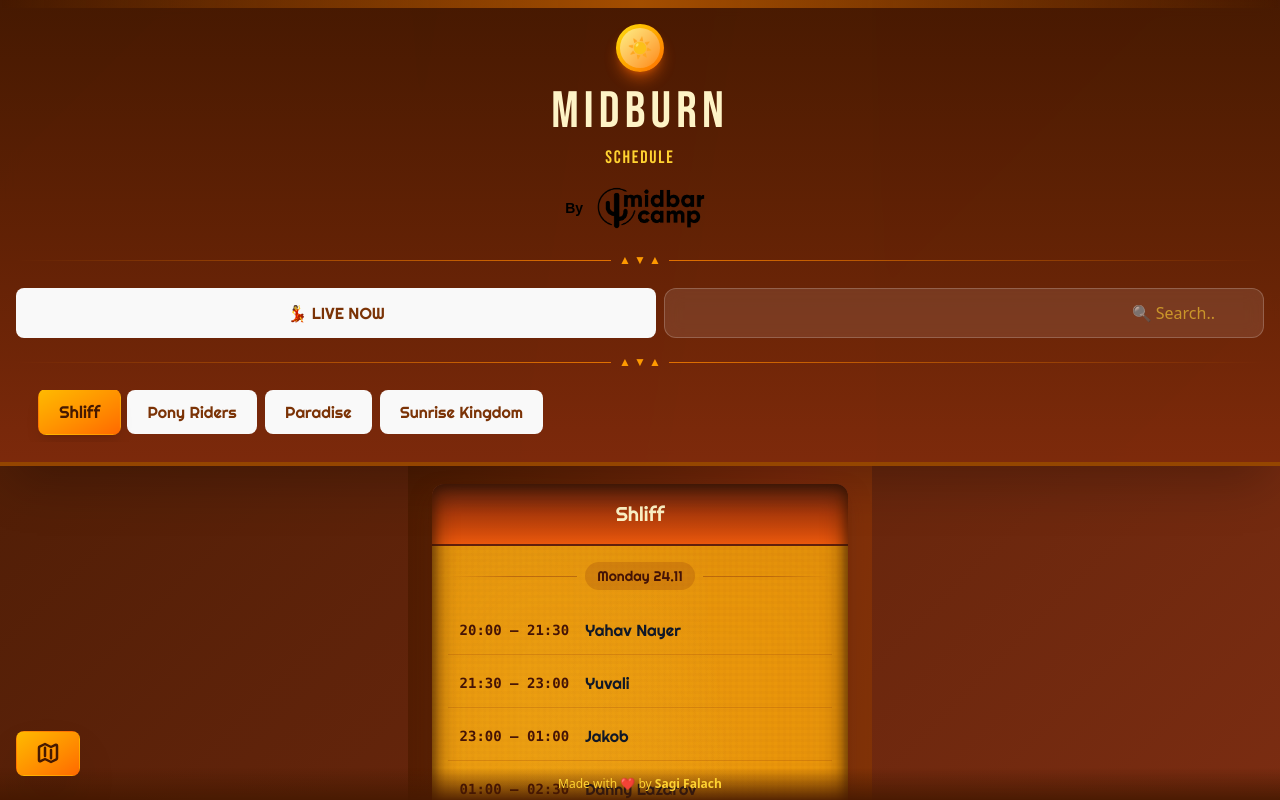
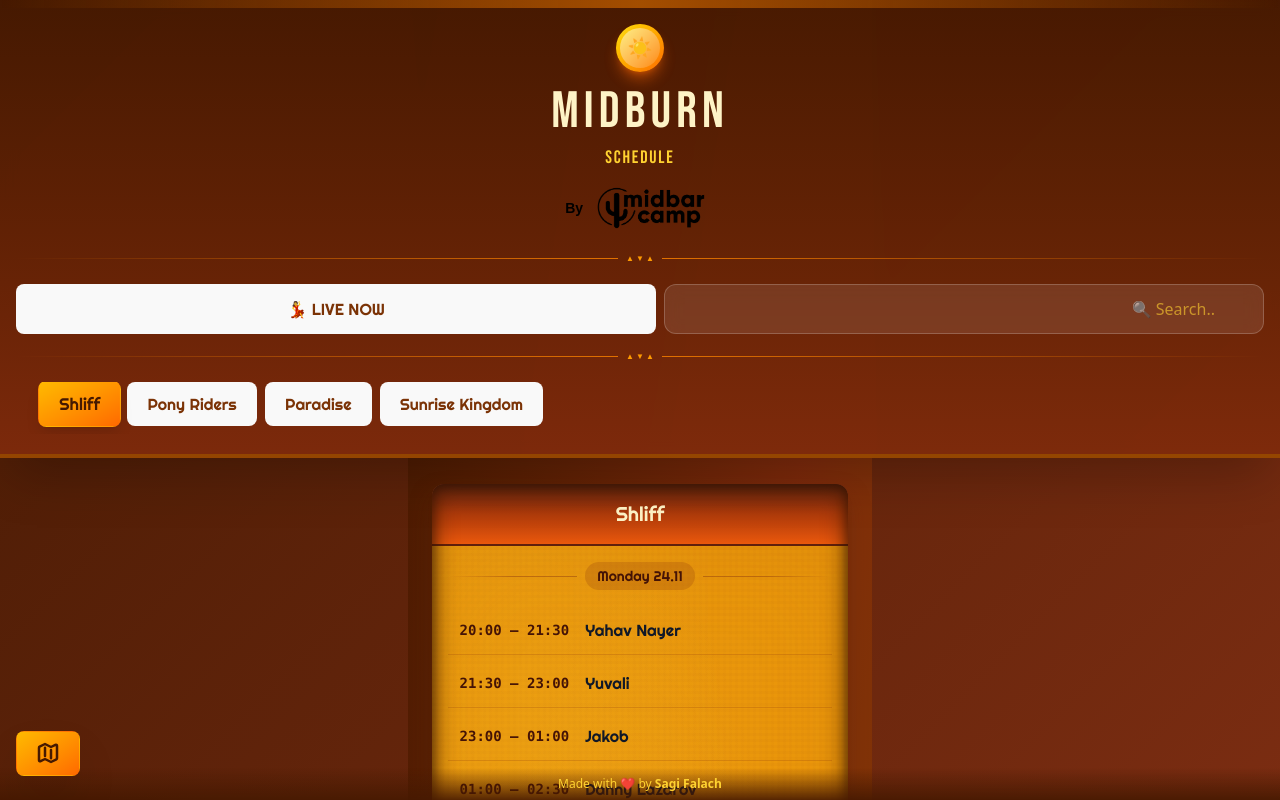
Before and after one commit to MrFalach/midburn-app, a React (Vite) app: page / in a window 1280 px wide. Shown: the top 800 px of the page. Built offline with nearby package versions, Linux system fonts and the light colour scheme.

Commit message:
Update App.tsx

```diff
--- a/src/App.tsx
+++ b/src/App.tsx
@@ -262,7 +262,7 @@ function App() {
         {/* Tribal divider */}
         <div className="flex items-center justify-center gap-2 mb-5">
           <div className="h-px flex-1 bg-gradient-to-r from-transparent to-amber-600"></div>
-          <div className="text-amber-500 text-xs">▲ ▼ ▲</div>
+          <div className="text-amber-500 text-[8px]">▲ ▼ ▲</div>
           <div className="h-px flex-1 bg-gradient-to-l from-transparent to-amber-600"></div>
         </div>
 
@@ -296,7 +296,7 @@ function App() {
         {/* Tribal divider */}
         <div className="flex items-center justify-center gap-2 mb-5">
           <div className="h-px flex-1 bg-gradient-to-r from-transparent to-amber-600"></div>
-          <div className="text-amber-500 text-xs">▲ ▼ ▲</div>
+          <div className="text-amber-500 text-[8px]">▲ ▼ ▲</div>
           <div className="h-px flex-1 bg-gradient-to-l from-transparent to-amber-600"></div>
         </div>
 
```
